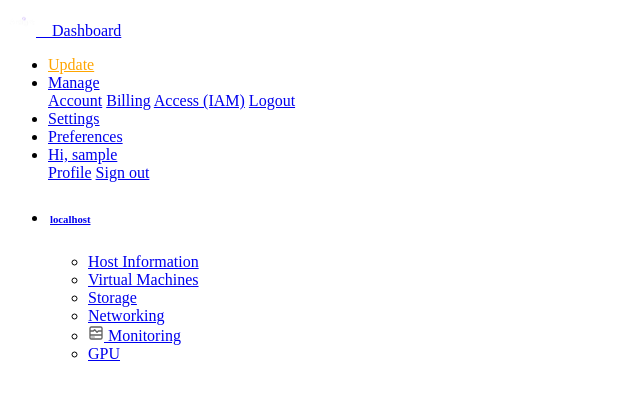
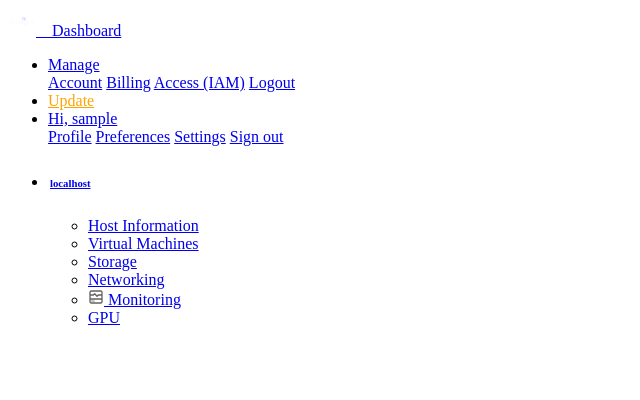
Before and after one commit to Chatnaut/Arclight, a PHP site: template pages/navbar.php in a window 1280 px wide. Shown: the top 400 px of the page, without its empty margins (0-640 px from the left). Run offline with PHP 8.4, Linux system fonts and the light colour scheme; the template is opened without the code that fills it, so the values that code supplies are empty; the visitor is signed in with stand-in values (Sample User, id 1).

Commit message:
extending nav-item to dropdown

```diff
--- a/pages/navbar.php
+++ b/pages/navbar.php
@@ -34,14 +34,6 @@ $host_os = $os_info['name'];
       <!-- <input class="form-control form-control-dark w-100" type="text" placeholder="Search" aria-label="Search"> -->
       <ul class="navbar-nav px-3">
 
-        <li class="nav-item">
-            <?php
-                if ($_SESSION['update_available'] == true) {
-                    echo "<a class=\"nav-link\" style=\"color:orange;\" href=\"../config/update.php\">Update</a>";
-                } else {
-                    echo "<a class=\"nav-link\" href=\"../config/update.php\">Update</a>";
-                }
-            ?>
 
           <li class="nav-item dropdown">
               <a id="navbarDropdown" class="nav-link dropdown-toggle" href="#" role="button" data-toggle="dropdown" aria-haspopup="true" aria-expanded="false" v-pre>
@@ -55,14 +47,23 @@ $host_os = $os_info['name'];
 
                 </div>
             </li>
+            <li class="nav-item">
+                <?php
+                    if ($_SESSION['update_available'] == true) {
+                        echo "<a class=\"nav-link\" style=\"color:orange;\" href=\"../config/update.php\">Update</a>";
+                    } else {
+                        echo "<a class=\"nav-link\" href=\"../config/update.php\">Update</a>";
+                    }
+                ?>
+            </li>
 
-        <li class="nav-item">
+        <!-- <li class="nav-item">
           <a class="nav-link" href="../config/settings.php">Settings</a>
         </li>
 
         <li class="nav-item">
           <a class="nav-link" href="../config/preferences.php">Preferences</a>
-        </li>
+        </li> -->
 
         <li class="nav-item dropdown">
              <a id="navbarDropdown" class="nav-link dropdown-toggle" href="#" role="button" data-toggle="dropdown" aria-haspopup="true" aria-expanded="false" v-pre>
@@ -70,12 +71,12 @@ $host_os = $os_info['name'];
              </a>
              <div class="dropdown-menu position-absolute dropdown-menu-right" aria-labelledby="navbarDropdown">
                 <a class="dropdown-item" href="{{ route('logout') }}" >Profile</a>
+                <a class="dropdown-item" href="../config/preferences.php" >Preferences</a>
+                <a class="dropdown-item" href="../config/settings.php" >Settings</a>
                 <a class="dropdown-item" href="../../index.php?action=logout">Sign out</a>
 
              </div>
         </li>
-
-
       </ul>
     </nav>
 
```
Lines whose indentation alone changed are shown as unchanged.
